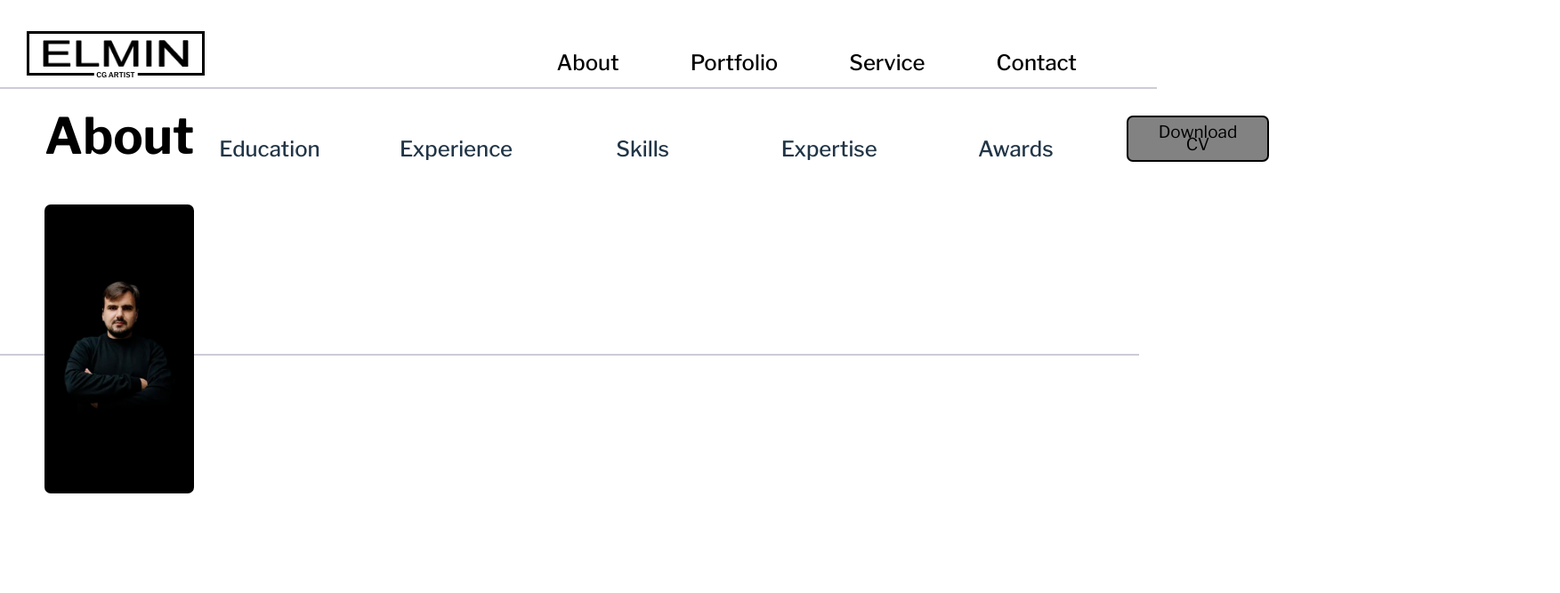
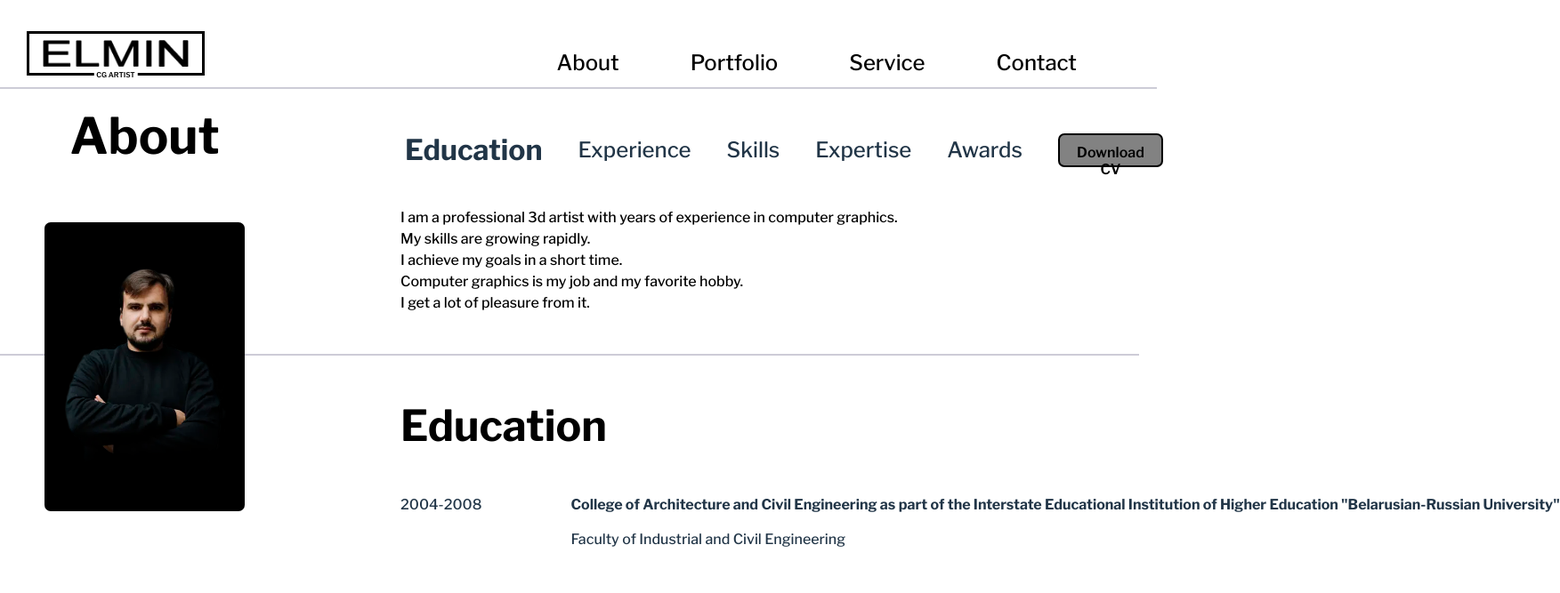
Before and after one commit to RomanCox/elminPortfolio_old, a React (Vite) app: page /about in a window 1280 px wide. Shown: the top 667 px of the page at 89% size, 1753 px wide, since content can reach past the window. Built offline with nearby package versions, Linux system fonts and the light colour scheme.

Commit message:
AboutPage

```diff
--- a/src/components/aboutPage/aboutPage.component.tsx
+++ b/src/components/aboutPage/aboutPage.component.tsx
@@ -7,33 +7,45 @@ import {useAboutPageState} from '../../state/aboutPage';
 import photo from '../../assets/images/avatar.webp';
 
 import {
-    AboutPageContainerStyled, NavigationContainerStyled,
-    TitleContainerStyled, ImageContainer, ImageStyled,
-    ChaptersStyled, NavigationStyled, NavigationItemStyled,
-    CVButtonStyled, DescriptionContainerStyled, BottomLineStyled,
+    AboutPageContainerStyled,
+    NavigationContainerStyled,
+    TitleContainerStyled,
+    ImageContainer,
+    ImageStyled,
+    ChaptersStyled,
+    NavigationStyled,
+    NavigationItemStyled,
+    CVButtonStyled,
+    DescriptionContainerStyled,
+    DescriptionStyled,
+    BottomLineStyled,
+    ContentContainerStyled,
+    ContentTitleContainerStyled,
+    EducationContainerStyled,
+    YearsStyled,
+    TextContainerStyled, TextStyled, TextBoldStyled,
 } from './aboutPage.styled.ts';
 
 export const AboutPage = () => {
 
-    const [activeChapter, setActiveChapter] = useState<string>('');
+    const [activeChapter, setActiveChapter] = useState<string>('Education');
 
     const context = useAboutPageState();
 
     const navigationChapters = context.chapters.map(chapter => chapter.label);
 
-    //const education = context.chapters.filter(chapter => chapter.label === 'Education')[0];
+    const education = context.chapters.filter(chapter => chapter.label === 'Education')[0];
 
     const chooseChapter = (value: string) => {
         setActiveChapter(value);
     }
-
 
     return (
         <AboutPageContainerStyled>
             <Header/>
             <NavigationContainerStyled>
                 <TitleContainerStyled>
-                    <Title variant='h1' color='#000' text='About'/>
+                    <Title variant='h1' color='#000' text={context.title}/>
                     <ImageContainer>
                         <ImageStyled src={photo}/>
                     </ImageContainer>
@@ -41,17 +53,38 @@ export const AboutPage = () => {
                 <ChaptersStyled>
                     <NavigationStyled>
                         {navigationChapters.map(chapter =>
-                            <NavigationItemStyled isActive={chapter === activeChapter}
+                            <NavigationItemStyled key={chapter}
+                                                  isActive={chapter === activeChapter}
                                                   onClick={() => chooseChapter(chapter)}>
                                 {chapter}
                             </NavigationItemStyled>)
                         }
                         <CVButtonStyled>Download CV</CVButtonStyled>
                     </NavigationStyled>
-                    <DescriptionContainerStyled></DescriptionContainerStyled>
+                    <DescriptionContainerStyled>
+                        {context.description.map(text => <DescriptionStyled key={text}>
+                            {text}
+                        </DescriptionStyled>)}
+                    </DescriptionContainerStyled>
                 </ChaptersStyled>
                 <BottomLineStyled/>
             </NavigationContainerStyled>
+            <ContentContainerStyled>
+                <ContentTitleContainerStyled>
+                    <Title variant='h1' color='#000' text={education.label}/>
+                </ContentTitleContainerStyled>
+                {education.items.map(item => <EducationContainerStyled key={item.id}>
+                    <YearsStyled>{item.year}</YearsStyled>
+                    <TextContainerStyled>
+                        <TextBoldStyled>
+                            {item.title}
+                        </TextBoldStyled>
+                        <TextStyled>
+                            {item.description[0]}
+                        </TextStyled>
+                    </TextContainerStyled>
+                </EducationContainerStyled>)}
+            </ContentContainerStyled>
             <Footer/>
         </AboutPageContainerStyled>
     );
--- a/src/components/aboutPage/aboutPage.styled.ts
+++ b/src/components/aboutPage/aboutPage.styled.ts
@@ -16,7 +16,7 @@ export const AboutPageContainerStyled = styled.div`
 export const NavigationContainerStyled = styled.div`
   width: 100%;
   height: 300px;
-  padding: 0 50px;
+  padding: 50px;
   display: flex;
   justify-content: space-between;
   align-items: flex-start;
@@ -25,18 +25,18 @@ export const NavigationContainerStyled = styled.div`
 `;
 
 export const TitleContainerStyled = styled.div`
-  width: 250px;
-  height: 87px;
-  padding-top: 20px;
+  width: 225px;
   box-sizing: border-box;
   display: flex;
   align-items: flex-end;
+  position: absolute;
+  top: 20px;
   font-family: Libre Franklin, sans-serif;
   font-size: 56px;
   line-height: 67px;
   font-weight: 700;
   text-align: center;
-  position: relative;
+
 `;
 
 export const ImageContainer = styled.div`
@@ -59,18 +59,20 @@ export const ImageStyled = styled.img`
 `;
 
 export const ChaptersStyled = styled.div`
+  width: 100%;
   height: 100%;
+  padding-left: 400px;
   box-sizing: border-box;
   display: flex;
   flex-direction: column;
-  justify-content: flex-start;
+  justify-content: space-between;
   align-items: flex-start;
   gap: 40px;
 `;
 
 export const NavigationStyled = styled.div`
-  height: 87px;
-  padding-bottom: 5px;
+  width: 100%;
+  padding-left: 5px;
   box-sizing: border-box;
   display: flex;
   justify-content: space-between;
@@ -80,31 +82,30 @@ export const NavigationStyled = styled.div`
 
 export const NavigationItemStyled = styled.div<{isActive: boolean}>`
   width: 175px;
-  //height: 100%;
+  position: relative;
   font-family: Libre Franklin, sans-serif;
-  //font-size: 24px;
   font-size: ${({ isActive }) => isActive ? '32px' : '24px'};
-  //line-height: 29px;
-  line-height: ${({ isActive }) => isActive ? '38px' : '29px'};
-  //font-weight: 500;
+  line-height: 38px;
   font-weight: ${({ isActive }) => isActive ? '700' : '500'};
   text-align: center;
-  position: relative;
+  user-select: none;
   cursor: pointer;
 `;
 
 export const CVButtonStyled = styled.button`
-  padding: 10px 20px;
+  height: 38px;
   border-radius: 7px;
   border: 2px solid #000;
+  box-sizing: border-box;
   background: #828282;
   color: #000;
+  position: relative;
   font-family: Libre Franklin, sans-serif;
-  font-size: 19px;
-  line-height: 14px;
-  font-weight: 400;
+  font-size: 16px;
+  line-height: 19px;
+  font-weight: 600;
   text-align: center;
-  position: relative;
+  user-select: none;
 
   &:hover, &:active, &:focus {
     outline: none;
@@ -114,17 +115,21 @@ export const CVButtonStyled = styled.button`
 
 export const DescriptionContainerStyled = styled.div`
   color: #000;
+  display: flex;
+  flex-direction: column;
+  justify-content: flex-start;
+  align-items: flex-start;
+  gap: 5px;
   font-family: Libre Franklin, sans-serif;
-  font-size: 19px;
-  line-height: 14px;
-  font-weight: 400;
+  font-size: 16px;
+  line-height: 19px;
+  font-weight: 500;
   text-align: center;
-  position: relative;
+  user-select: none;
+`;
 
-  &:hover, &:active, &:focus {
-    outline: none;
-    border-color: #000;
-  }
+export const DescriptionStyled = styled.div`
+
 `;
 
 export const BottomLineStyled = styled.div`
@@ -136,3 +141,70 @@ export const BottomLineStyled = styled.div`
   z-index: 1;
   background: #CDCCD7;
 `;
+
+export const ContentContainerStyled = styled.div`
+  width: 100%;
+  padding-left: 450px;
+  box-sizing: border-box;
+  display: flex;
+  flex-direction: column;
+  justify-content: flex-start;
+  align-items: flex-start;
+  gap: 50px;
+`;
+
+export const ContentTitleContainerStyled = styled.div`
+  width: 250px;
+  padding-top: 50px;
+  box-sizing: border-box;
+  display: flex;
+  align-items: flex-end;
+  font-family: Libre Franklin, sans-serif;
+  font-size: 48px;
+  line-height: 58px;
+  font-weight: 700;
+  text-align: left;
+  user-select: none;
+`;
+
+export const EducationContainerStyled = styled.div`
+  display: flex;
+  justify-content: flex-start;
+  align-items: flex-start;
+  gap: 100px;
+`;
+
+export const YearsStyled = styled.div`
+  display: flex;
+  justify-content: flex-start;
+  align-items: flex-start;
+  font-family: Libre Franklin, sans-serif;
+  font-size: 16px;
+  line-height: 19px;
+  font-weight: 500;
+  text-align: left;
+  user-select: none;
+`;
+
+export const TextContainerStyled = styled.div`
+  max-width: 410px;
+  display: flex;
+  flex-direction: column;
+  justify-content: flex-start;
+  align-items: flex-start;
+  gap: 20px;
+`;
+
+export const TextStyled = styled.div`
+  font-family: Libre Franklin, sans-serif;
+  font-size: 16px;
+  line-height: 19px;
+  font-weight: 500;
+  text-align: left;
+  user-select: none;
+  white-space: pre;
+`;
+
+export const TextBoldStyled = styled(TextStyled)`
+  font-weight: 700;
+`;
--- a/src/state/aboutPage/contextProvider.tsx
+++ b/src/state/aboutPage/contextProvider.tsx
@@ -35,11 +35,11 @@ const aboutPage = {
                     year: '2021-2022',
                     title: 'School Dviz',
                     description: [
-                        'Online Course "Unreal Engine 4 For Archviz"',
-                        'Online Course "Unreal Engine 5 For Archviz"',
-                        'Online Course "Essential Blueprints for Archviz"',
-                        'Online Course "Marvelous designer for archviz"',
-                        'Developing projects in Unreal Engine. Creating animations and architectural walkthroughs',
+                        'Online Course "Unreal Engine 4 For Archviz"\n' +
+                        'Online Course "Unreal Engine 5 For Archviz"\n' +
+                        'Online Course "Essential Blueprints for Archviz"\n' +
+                        'Online Course "Marvelous designer for archviz"\n' +
+                        'Developing projects in Unreal Engine. Creating animations and architectural walkthroughs'
                     ],
                 },
             ]
```
